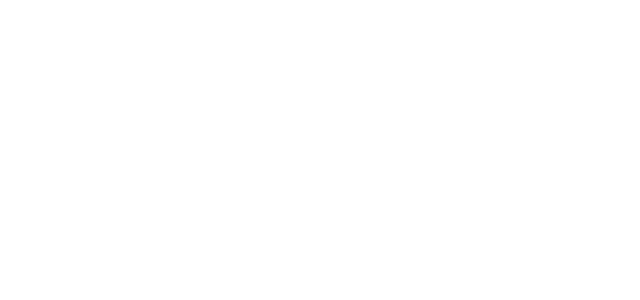
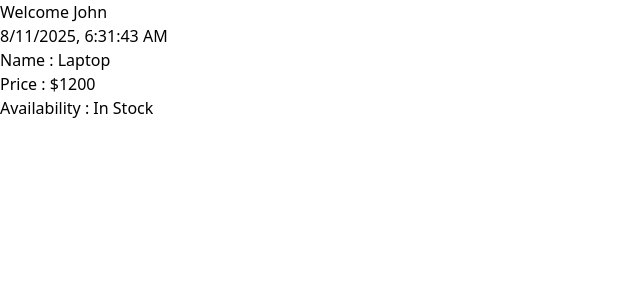
Before and after one commit to Allwin-d/Practice, a React (Vite) app: page / in a window 1280 px wide. Shown: the top 300 px of the page, without its empty margins (0-640 px from the left). Built offline with nearby package versions, Linux system fonts and the light colour scheme.

Commit message:
completed Task 1

```diff
--- a/src/App.tsx
+++ b/src/App.tsx
@@ -1,5 +1,13 @@
+import Greeting from "./Task1/Jsx/Greeting";
+import ProductInfo from "./Task1/Jsx/ProductInfo";
+
 function App() {
-  return <div></div>;
+  return (
+    <div>
+      <Greeting />
+      <ProductInfo />
+    </div>
+  );
 }
 
 export default App;
--- /dev/null
+++ b/src/Task1/Jsx/Greeting.tsx
@@ -0,0 +1,14 @@
+const Greeting = () => {
+  const Name = "John";
+  const date: Date = new Date();
+
+  return (
+    <div>
+      <h1>Welcome {Name}</h1>
+      {/* Convert date to readable string */}
+      <p>{date.toLocaleString()}</p>
+    </div>
+  );
+};
+
+export default Greeting;
--- /dev/null
+++ b/src/Task1/Jsx/ProductInfo.tsx
@@ -0,0 +1,21 @@
+import type { Product } from "../../Types/JsxTypes/Types";
+
+const ProductInfo = () => {
+  const product: Product = {
+    name: "Laptop",
+    price: "$1200",
+    availability: "In Stock",
+  };
+
+  //whenever we are using expression it should be inside the curly braces
+
+  return (
+    <div>
+      <p>Name : {product.name}</p>
+      <p>Price : {product.price}</p>
+      <p>Availability : {product.availability}</p>
+    </div>
+  );
+};
+
+export default ProductInfo;
--- /dev/null
+++ b/src/Types/JsxTypes/Types.ts
@@ -0,0 +1,5 @@
+export type Product = {
+  name: string;
+  price: string;
+  availability: string;
+};
```
